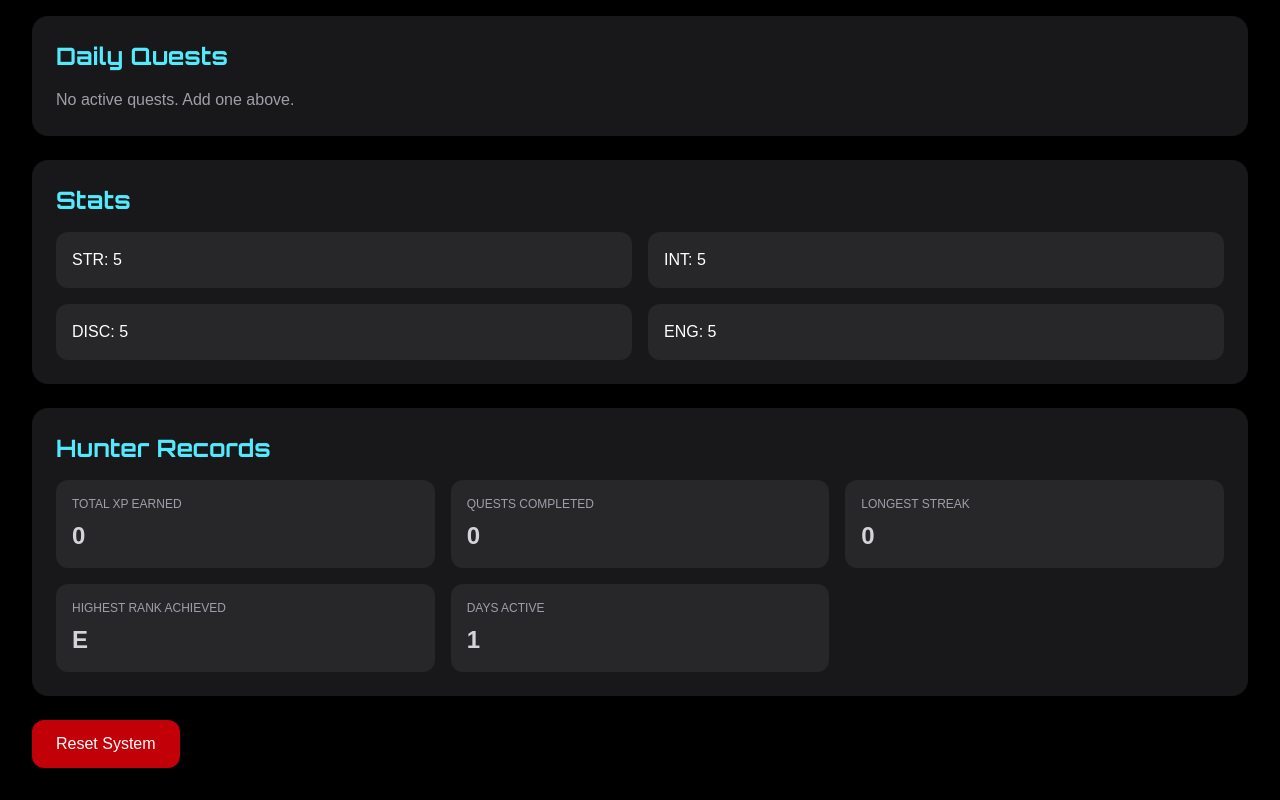
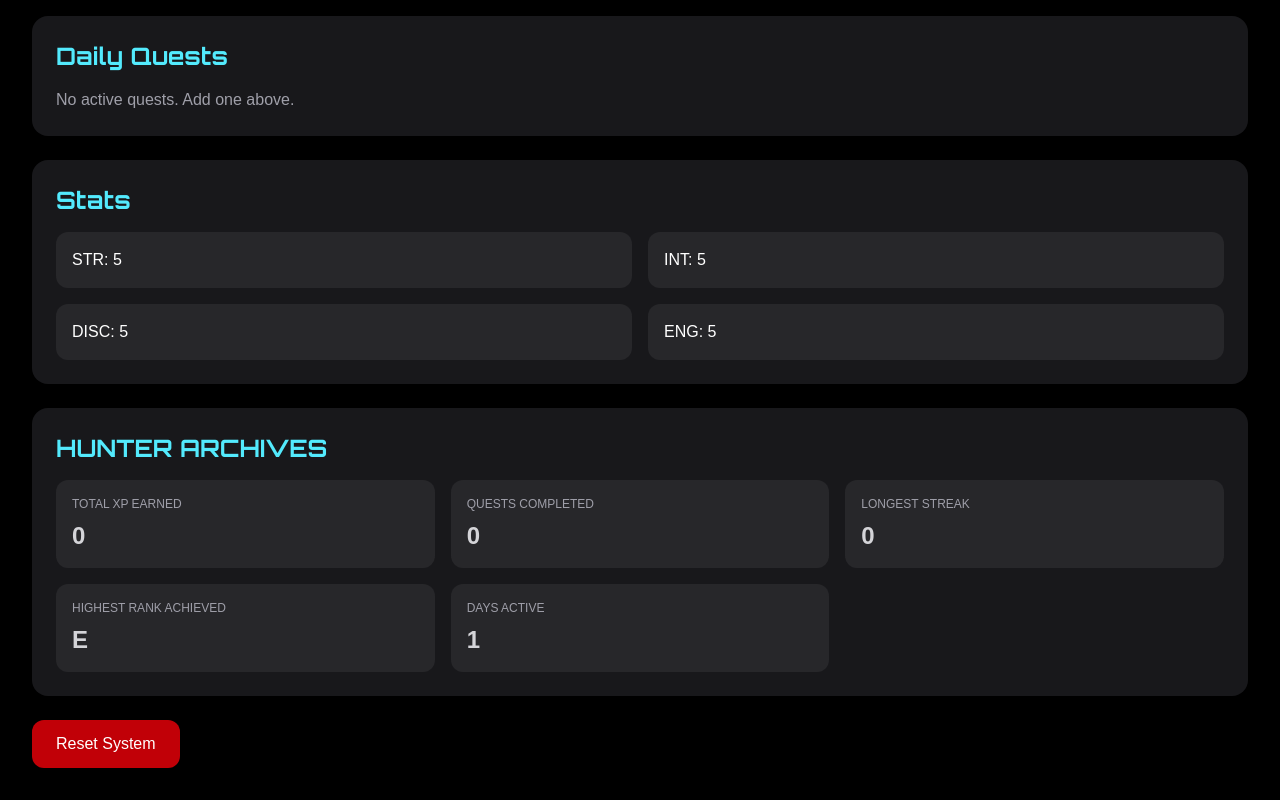
Before and after one commit to Saikat-cloud128/Hunter-System, a Next.js app: page / in a window 1280 px wide. Shown: the part 1221-2021 px from the top of the page. Built offline with nearby package versions, Linux system fonts and the light colour scheme.

Commit message:
Changed hunter records to hunre archives

```diff
--- a/app/page.tsx
+++ b/app/page.tsx
@@ -747,7 +747,7 @@ function quickAddQuest(name: string, stat: StatKey, xp: number) {
       {/* HUNTER RECORDS */}
       <div className="bg-zinc-900 p-6 rounded-2xl mt-6">
         <h2 className="font-orbitron text-2xl font-semibold mb-4 text-cyan-300">
-          Hunter Records
+          HUNTER ARCHIVES
         </h2>
 
         <div className="grid grid-cols-1 sm:grid-cols-2 lg:grid-cols-3 gap-4">
```
